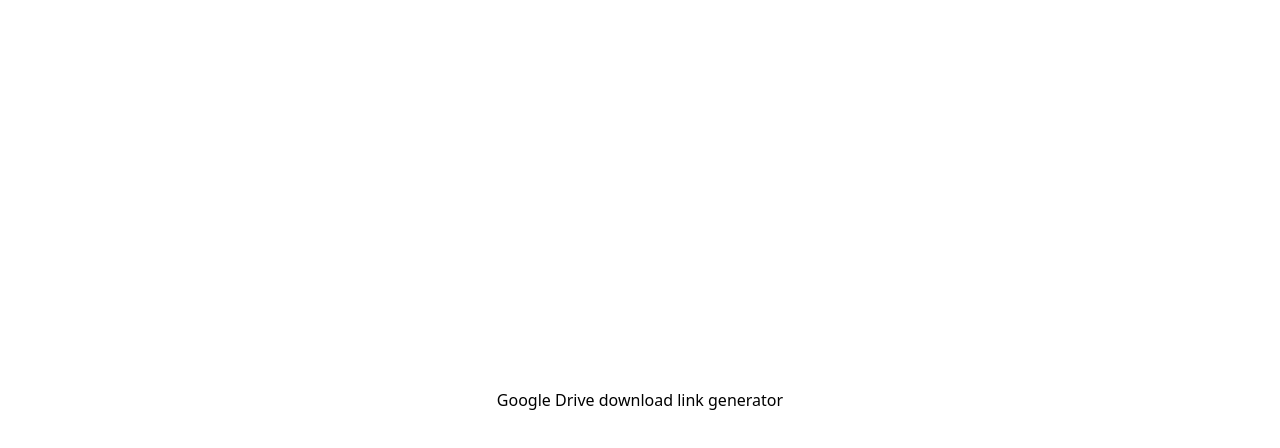
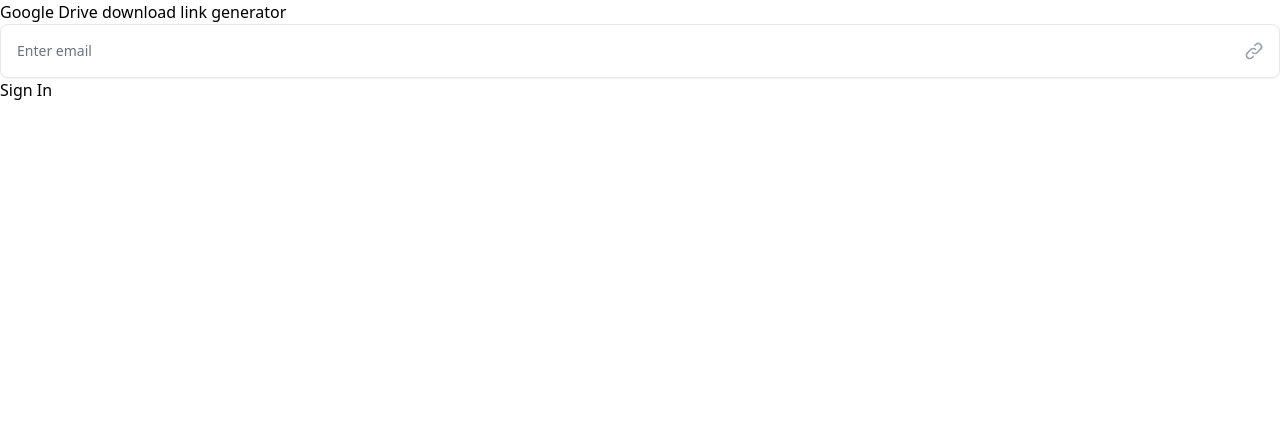
Before and after one commit to joaopalmeiro/google-drive-download-link-generator, a Svelte app: page / in a window 1280 px wide. Shown: the top 448 px of the page. Built offline with nearby package versions, Linux system fonts and the light colour scheme.

Commit message:
Update form

```diff
--- a/package.json
+++ b/package.json
@@ -10,6 +10,7 @@
   },
   "devDependencies": {
     "@sveltejs/vite-plugin-svelte": "^1.0.0-next.42",
+    "@tailwindcss/forms": "^0.5.0",
     "autoprefixer": "^10.4.5",
     "postcss": "^8.4.13",
     "svelte": "^3.48.0",
--- a/src/App.svelte
+++ b/src/App.svelte
@@ -1,7 +1,63 @@
+<script>
+  let url;
+  let downloadUrl;
+
+  const onSubmit = () => {
+    console.log({ url });
+
+    downloadUrl = "Hello, World!";
+  };
+</script>
+
 <main>
   <!-- https://tailwindcss.com/docs/height#viewport-height -->
   <!-- https://stackoverflow.com/questions/55056513/vertical-align-with-tailwind-css-across-full-screen-div -->
-  <div class="flex flex-col h-screen justify-center items-center">
+  <div class="h-screen">
     <h1>Google Drive download link generator</h1>
+
+    <form on:submit|preventDefault={onSubmit}>
+      <!-- https://www.hyperui.dev/components/inputs -->
+      <!-- https://www.hyperui.dev/components/forms -->
+      <!-- https://flowbite.com/docs/forms/input-field/ -->
+      <!-- https://tailwindcss.com/docs/screen-readers -->
+      <!-- https://tailwindcss.com/docs/top-right-bottom-left -->
+      <!-- https://egghead.io/lessons/svelte-creating-a-simple-form-with-svelte -->
+      <div>
+        <label for="url" class="sr-only">Email</label>
+        <div class="relative">
+          <input
+            type="text"
+            id="url"
+            class="w-full p-4 pr-12 text-sm border-gray-200 rounded-lg shadow-sm"
+            placeholder="Enter email"
+            required
+            bind:value={url}
+          />
+          <span class="absolute inset-y-0 inline-flex items-center right-4">
+            <!-- https://heroicons.com/ -->
+            <svg
+              xmlns="http://www.w3.org/2000/svg"
+              class="w-5 h-5 text-gray-400"
+              fill="none"
+              viewBox="0 0 24 24"
+              stroke="currentColor"
+              stroke-width="2"
+            >
+              <path
+                stroke-linecap="round"
+                stroke-linejoin="round"
+                d="M13.828 10.172a4 4 0 00-5.656 0l-4 4a4 4 0 105.656 5.656l1.102-1.101m-.758-4.899a4 4 0 005.656 0l4-4a4 4 0 00-5.656-5.656l-1.1 1.1"
+              />
+            </svg>
+          </span>
+        </div>
+      </div>
+
+      <button type="submit"> Sign In </button>
+    </form>
+
+    {#if downloadUrl}
+      <p>{downloadUrl}</p>
+    {/if}
   </div>
 </main>
--- a/tailwind.config.cjs
+++ b/tailwind.config.cjs
@@ -1,5 +1,10 @@
 module.exports = {
   content: ["./index.html", "./src/**/*.{svelte,js}"],
   theme: { extend: {} },
-  plugins: [],
+  plugins: [
+    // https://github.com/tailwindlabs/tailwindcss-forms#using-only-global-styles-or-only-classes
+    require("@tailwindcss/forms")({
+      strategy: "base",
+    }),
+  ],
 };
```
Also changed, not shown: 2 other files (tests, documents, lock files or other folders).
